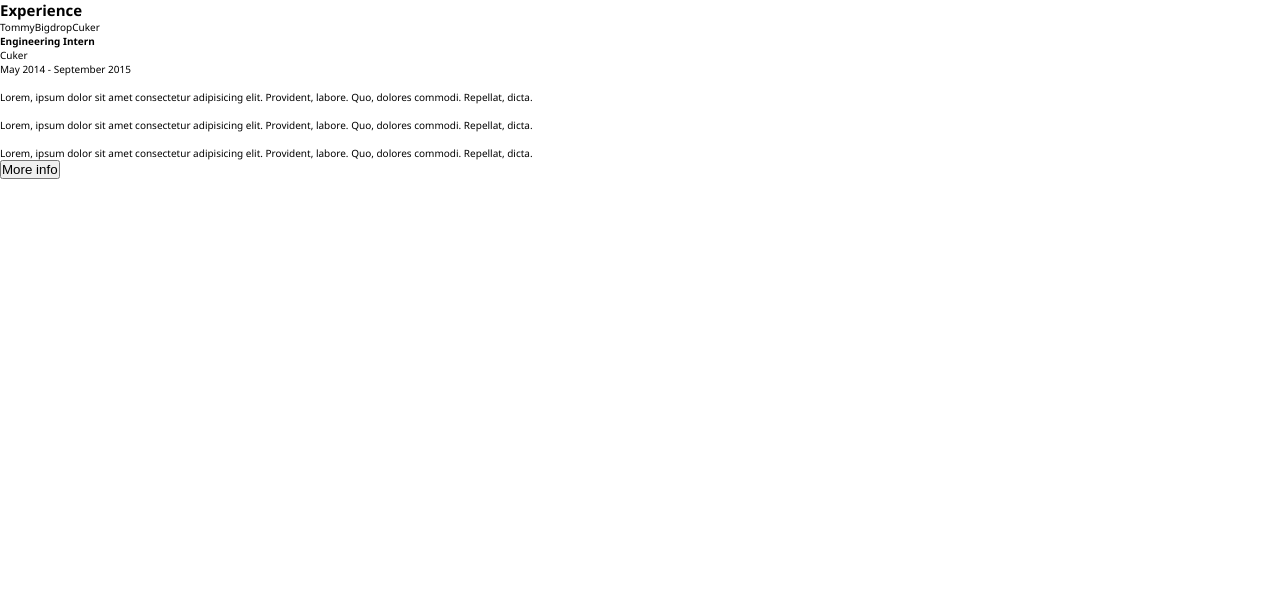
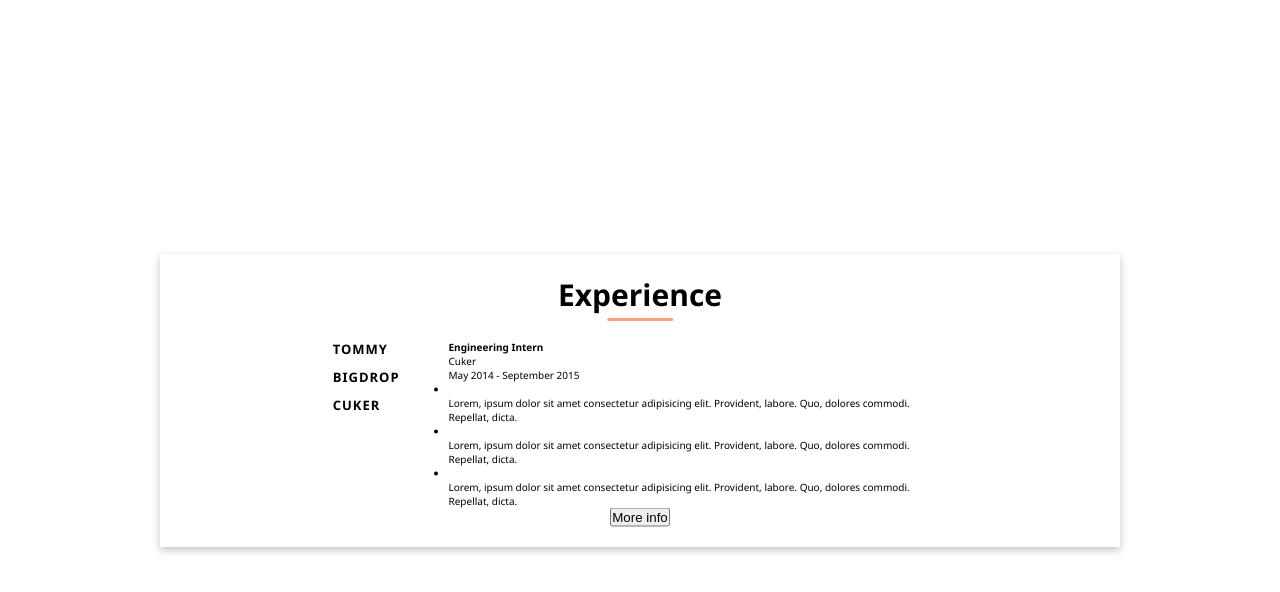
Before and after one commit to ibktommy/tabs-menu-react-app, a React (Create React App) app: page / in a window 1280 px wide. Shown: the top 592 px of the page. Built offline with nearby package versions, Linux system fonts and the light colour scheme; some icons are missing.

Commit message:
Styling the content

```diff
--- a/src/App.css
+++ b/src/App.css
@@ -0,0 +1,59 @@
+.container {
+  width: 75%;
+  position: absolute;
+  padding: 2rem 1.5rem;
+  top: 50%;
+  left: 50%;
+  transform: translate(-50%, -50%);
+  box-shadow: rgba(0,0,0,.24) 0px 3px 8px;
+}
+
+.content {
+  display: flex;
+  flex-direction: column;
+  align-items: center;
+}
+
+.content-title {
+  font-size: 3rem;
+  position: relative;
+  padding-bottom: .5rem;
+  margin-bottom: 2rem;
+}
+
+.content-title::after {
+  content: "";
+  position: absolute;
+  bottom: 0%;
+  left: 50%;
+  transform: translate(-50%, 50%);
+  width: 40%;
+  height: .3rem;
+  background: lightsalmon;
+  border-radius: .5rem;
+}
+
+.content-flex {
+  display: flex;
+  gap: 2rem;
+}
+
+.left {
+  display: flex;
+  flex-direction: column;
+  flex: 1;
+  gap: 1rem;
+}
+
+.left .btn {
+  font-size: 1.3rem;
+  text-transform: uppercase;
+  letter-spacing: .1rem;
+  font-weight: bold;
+  cursor: pointer;
+  padding-left: .5rem;
+}
+
+.right {
+  flex: 5;
+}
--- a/src/App.js
+++ b/src/App.js
@@ -8,6 +8,7 @@ function App() {
           <h2 className="content-title">
             Experience
           </h2>
+
           <div className="content-flex">
             <div className="left">
               <buuton className="btn">Tommy</buuton>
@@ -40,6 +41,7 @@ function App() {
               </ul>
             </div>
           </div>
+
           <div className="content-btn">
             <button>More info</button>
           </div>
```
